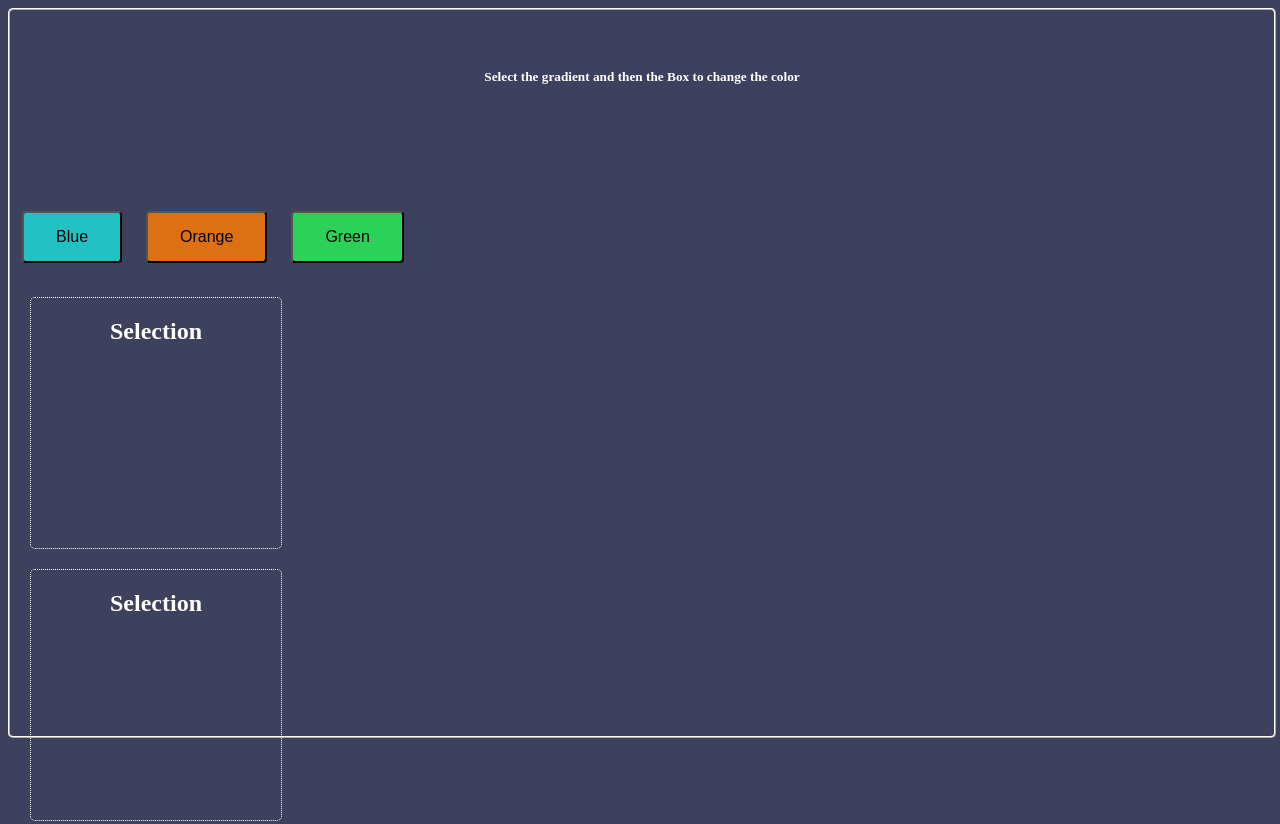
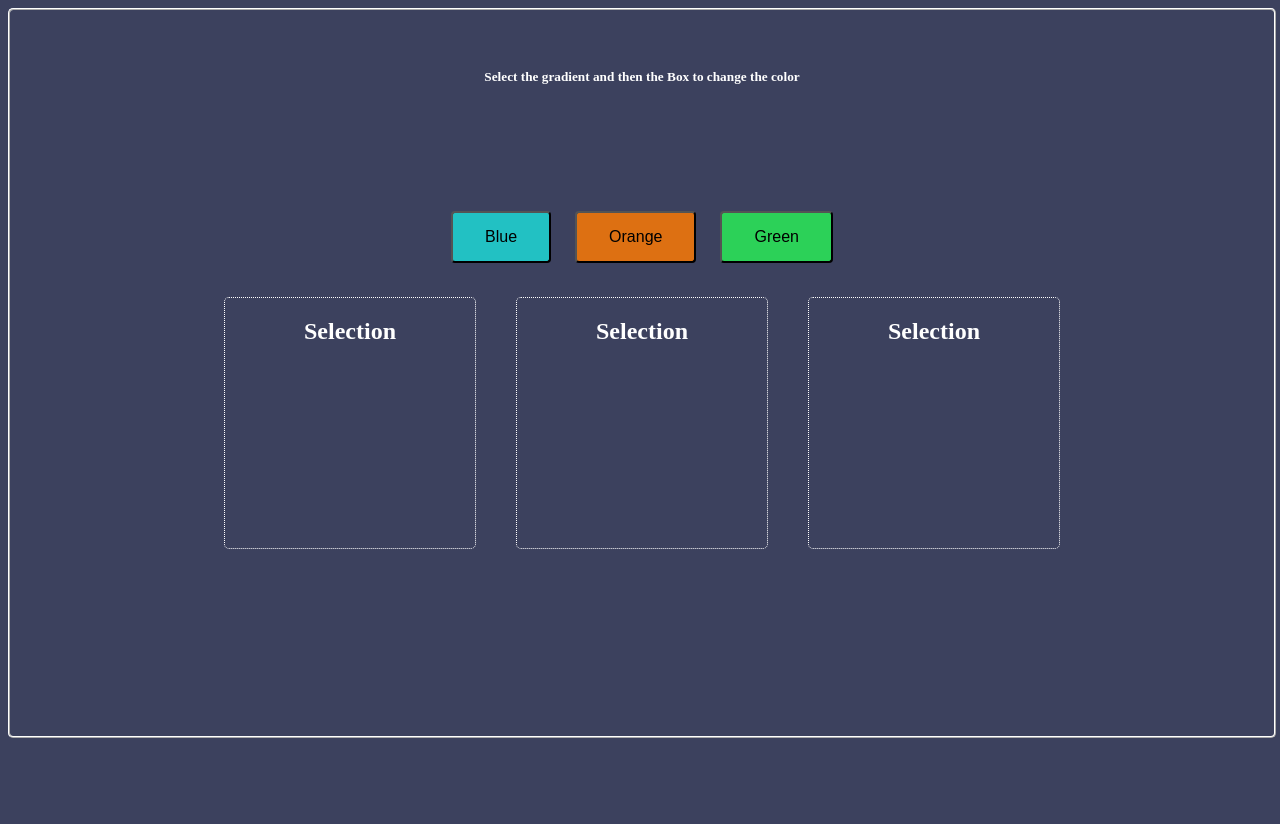
Before and after one commit to bluesky62/Paint-App-Colour-Picker---ReactJS-NPM-NPM-Scripts-Introduction-to-NPM-Sett---uh3ksuk852xj, a React app: page / in a window 1280 px wide. Shown: the top 824 px of the page. Built offline with nearby package versions, Linux system fonts and the light colour scheme.

Commit message:
Update App.css

```diff
--- a/src/styles/App.css
+++ b/src/styles/App.css
@@ -51,3 +51,9 @@ button {
     background: rgb(44, 209, 88);
     color: black;
 }
+
+.row{
+  display: flex;
+  margin: auto;
+  width: fit-content;
+}
```
